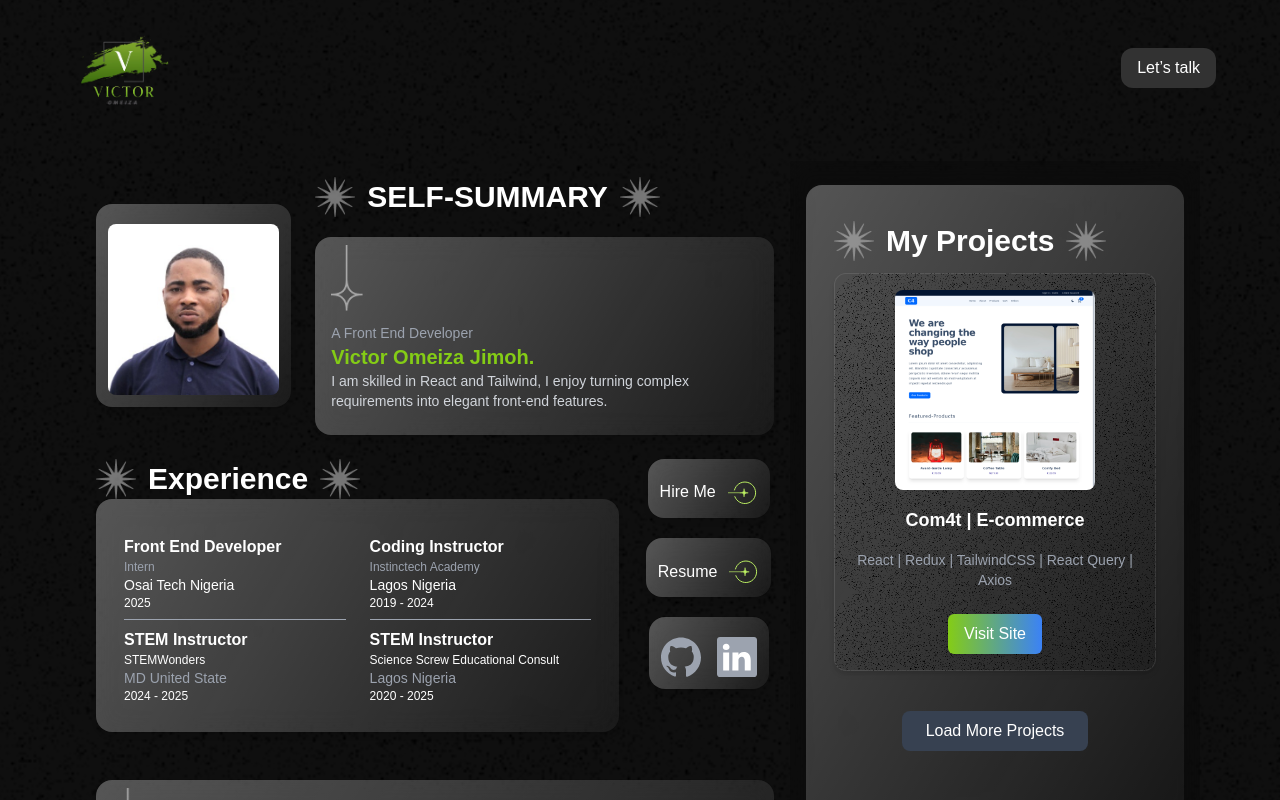
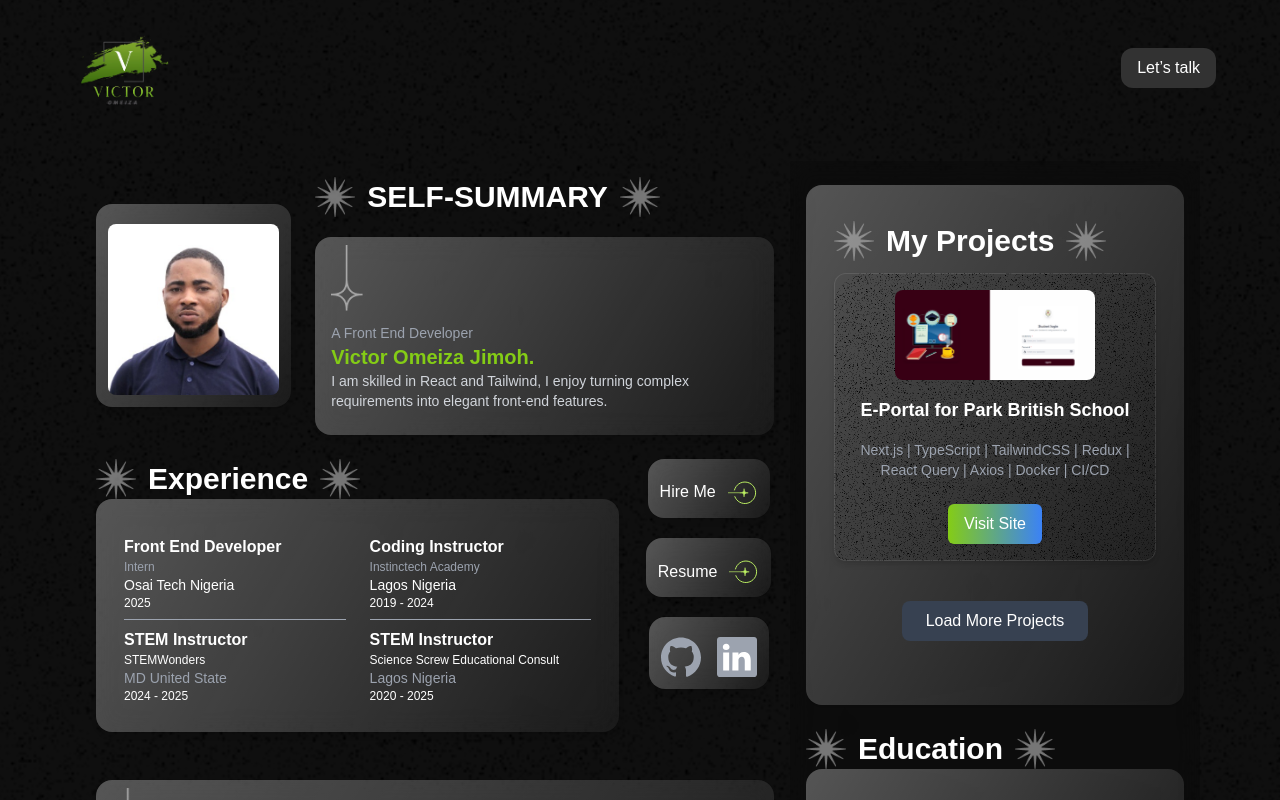
Before and after one commit to victor234256/portfolio, a Next.js app: page / in a window 1280 px wide. Shown: the top 800 px of the page. Built offline with nearby package versions, Linux system fonts and the light colour scheme.

Commit message:
Added new projects

```diff
--- a/src/components/Projects.tsx
+++ b/src/components/Projects.tsx
@@ -11,13 +11,86 @@ type Project = {
 	image: string;
 	languages: string[];
 	link?: string;
-	live?: boolean;
+	live: boolean;
 };
 
 const projects: Project[] = [
 	{
 		id: "1",
-		name: "Com4t | E-commerce ",
+		name: "E-Portal for Park British School",
+		image: "/eportal.png",
+		languages: [
+			"Next.js",
+			"TypeScript",
+			"TailwindCSS",
+			"Redux",
+			"React Query",
+			"Axios",
+			"Docker",
+			"CI/CD",
+		],
+		link: "https://eportal.parkbritishschool.com",
+		live: true,
+	},
+	{
+		id: "2",
+		name: "Admin Office – Park British School (Admin Portal)",
+		image: "/park-admin.png",
+		languages: [
+			"Next.js",
+			"TypeScript",
+			"TailwindCSS",
+			"Redux",
+			"React Query",
+			"Axios",
+			"Docker",
+			"CI/CD",
+		],
+		link: "https://admin-office.parkbritishschool.com",
+		live: true,
+	},
+	{
+		id: "3",
+		name: "Pennup Admin – Osai Tech Project",
+		image: "/pennup-admin.png",
+		languages: [
+			"Next.js",
+			"TypeScript",
+			"React",
+			"TailwindCSS",
+			"Redux",
+		],
+		live: false,
+	},
+	{
+		id: "4",
+		name: "Pennup Student – Osai Tech Project",
+		image: "/pennup-student.png",
+		languages: [
+			"Next.js",
+			"TypeScript",
+			"React",
+			"TailwindCSS",
+			"Redux",
+		],
+		live: false,
+	},
+	{
+		id: "5",
+		name: "School Management Software – Personal Project",
+		image: "/School-Management-Software.png",
+		languages: [
+			"Next.js",
+			"TypeScript",
+			"React",
+			"TailwindCSS",
+		],
+		link: "https://next-school-mgt.vercel.app/admin",
+		live: true,
+	},
+	{
+		id: "6",
+		name: "Com4t | E-Commerce Platform",
 		image: "/com4t.png",
 		languages: [
 			"React",
@@ -30,65 +103,12 @@ const projects: Project[] = [
 		live: true,
 	},
 	{
-		id: "10",
-		name: "Portfolio",
-		image: "/portfolio.png",
-		languages: [
-			"React",
-			"Next.js",
-			"TailwindCSS",
-			"TypeScript",
-		],
-		link: "https://victor-omeiza.vercel.app/",
-		live: true,
-	},
-	{
 		id: "7",
-		name: "Pennup Admin - Osai Tech's Company Project",
-		image: "/pennup-admin.png",
-		languages: [
-			"Tailwind",
-			"React",
-			"Typescript",
-			"Redux",
-			"Next JS",
-		],
-		live: false,
-	},
-	{
-		id: "8",
-		name: "Pennup Student - Osai Tech's Company Project",
-		image: "/pennup-student.png",
-		languages: [
-			"Tailwind",
-			"React",
-			"Typescript",
-			"Redux",
-			"Next JS",
-		],
-		live: false,
-	},
-	{
-		id: "6",
-		name: "School Management Software - Personal Project",
-		image: "/School-Management-Software.png",
-		languages: [
-			"Tailwind",
-			"React",
-			"Typescript",
-			"Next JS",
-		],
-		link: "https://next-school-mgt.vercel.app/admin",
-		live: true,
-	},
-	{
-		id: "2",
-		name: "Cart Management",
+		name: "Cart Management App",
 		image: "/cart.png",
 		languages: [
 			"Vite",
 			"React",
-			"Redux",
 			"Redux Toolkit",
 			"TailwindCSS",
 		],
@@ -96,23 +116,36 @@ const projects: Project[] = [
 		live: true,
 	},
 	{
-		id: "3",
+		id: "8",
 		name: "Shutett URL Shortener",
 		image: "/shut.png",
-		languages: ["Vite", "Tailwind CSS", "React", "Redux"],
+		languages: ["Vite", "React", "Redux", "TailwindCSS"],
 		link: "https://shutett.vercel.app/",
 		live: true,
 	},
 	{
-		id: "4",
-		name: "Coffee Site",
+		id: "9",
+		name: "Portfolio Website",
+		image: "/portfolio.png",
+		languages: [
+			"Next.js",
+			"React",
+			"TypeScript",
+			"TailwindCSS",
+		],
+		link: "https://victor-omeiza.vercel.app/",
+		live: true,
+	},
+	{
+		id: "10",
+		name: "Coffee Landing Page",
 		image: "/coffee.png",
 		languages: ["HTML", "CSS"],
 		link: "https://coffee-landing-page-site-eight.vercel.app/",
 		live: true,
 	},
 	{
-		id: "5",
+		id: "11",
 		name: "Furniture Landing Page",
 		image: "/production.png",
 		languages: ["HTML", "CSS"],
```
Also changed, not shown: public/eportal.png (added), public/park-admin.png (added).
